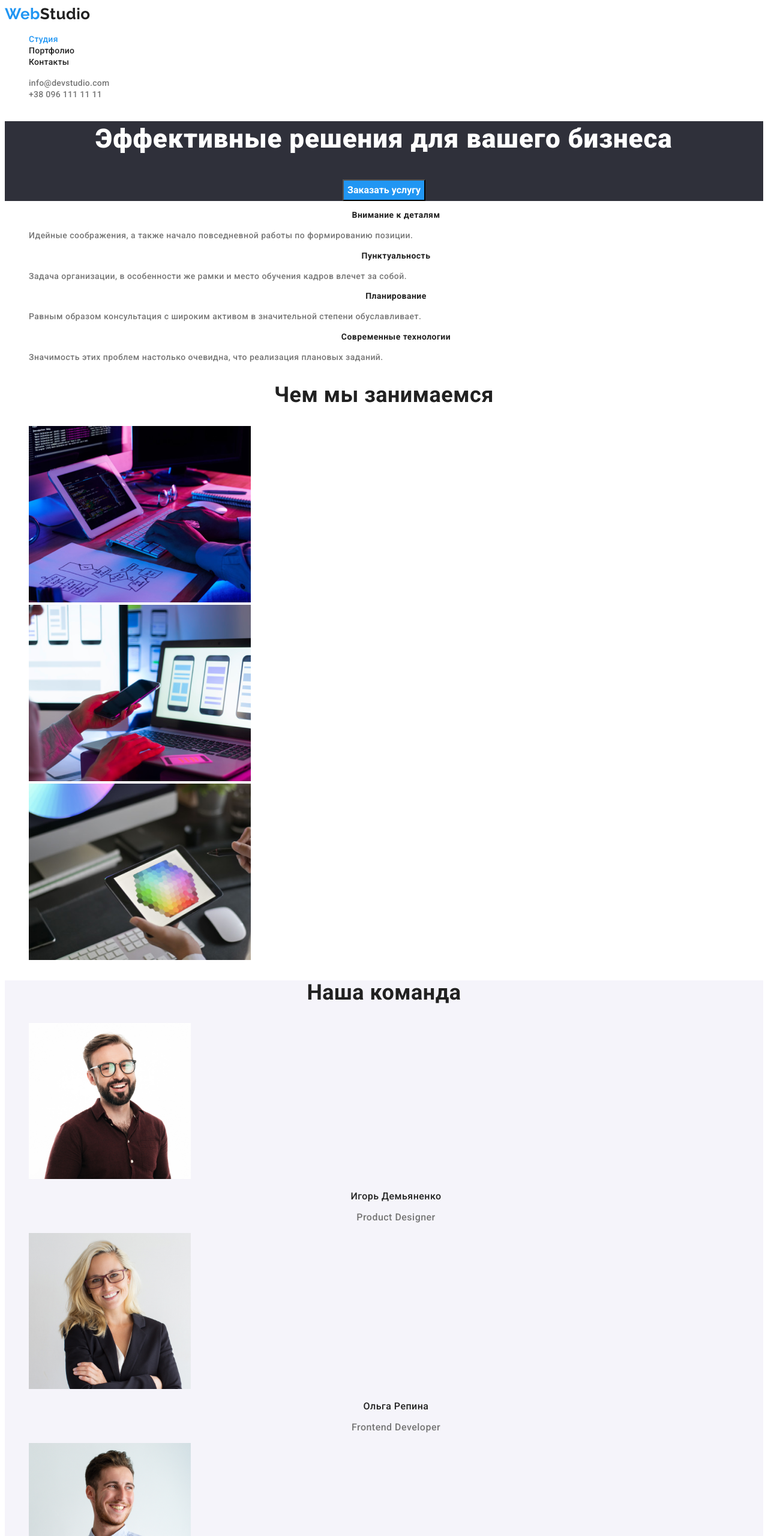
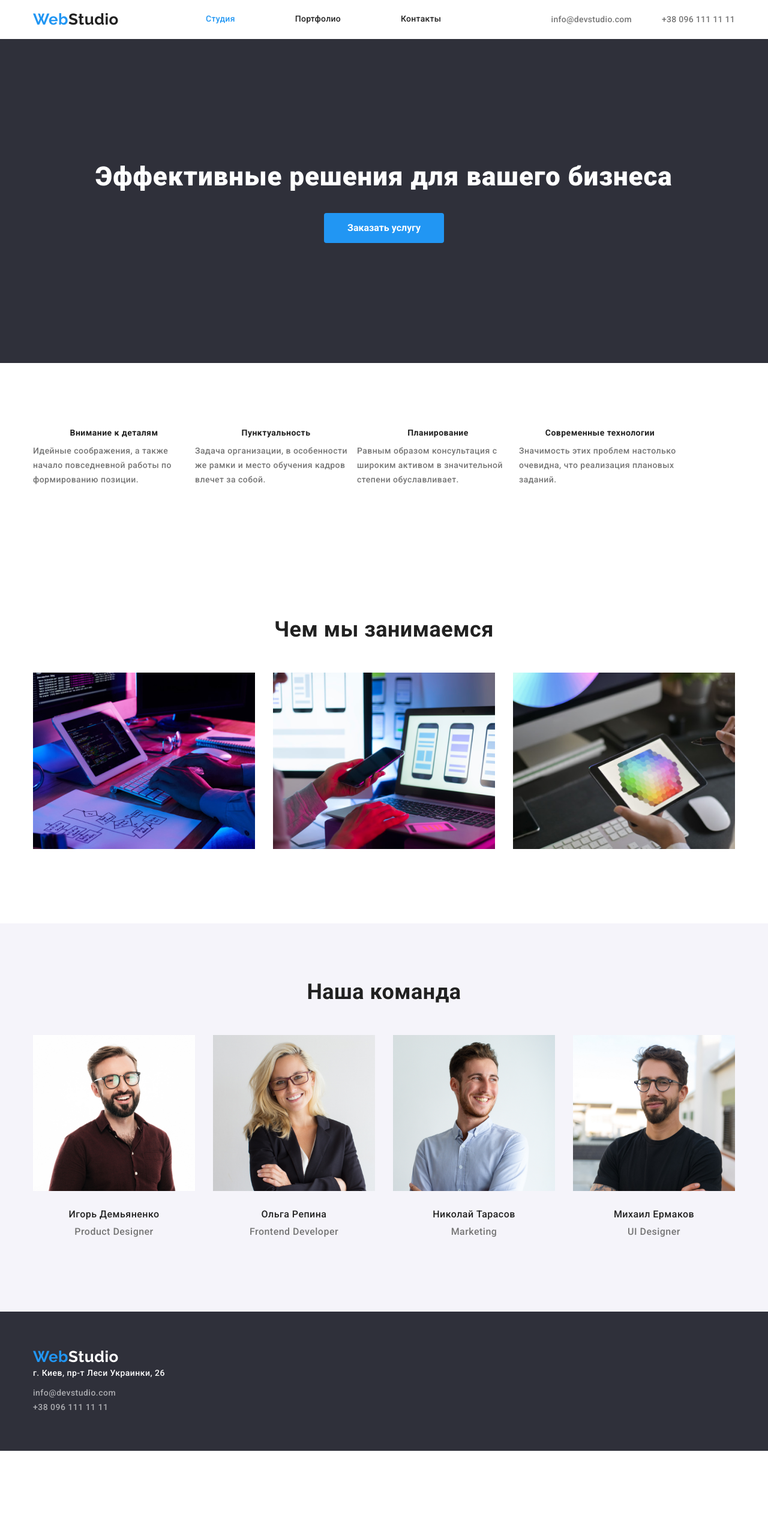
Before and after one commit to MariaTrofimovaa/goit-markup-hw-03, a plain HTML site: page index.html in a window 1280 px wide. Shown: the top 2560 px of the page at 60% size. After the commit the page ends 2418 px from the top, so only its background shows below. Drawn offline with nearby package versions, Linux system fonts and the light colour scheme.

Commit message:
added geometry styles and flexbox

```diff
--- a/css/style.css
+++ b/css/style.css
@@ -32,14 +32,17 @@
 }
 
 .list {
-  text-decoration: none;
+  margin: 0;
+  padding: 0;
   list-style: none;
   font-style: normal;
 }
 
-/* Логотип */
+/* =========================== Логотип =========================== */
 
 .title-webstudio {
+  display: flex;
+
   width: 145px;
   height: 31px;
   font-family: Raleway, sans-serif;
@@ -57,8 +60,49 @@
   color: var(--primary-text-color);
 }
 
-/* Навигация */
+/* =========================== Шапка =========================== */
+
+.container {
+  margin-left: auto;
+  margin-right: auto;
+  width: 1170px;
+
+  /* background-color: teal;*/
+}
+
+nav {
+  display: flex;
+  align-items: center;
+}
+
+.main-nav {
+  display: flex;
+  align-items: center;
+}
+
+.title-webstudio {
+  margin-right: 93px;
+}
+
+/* =========================== Навигация =========================== */
+
+.site-nav {
+  display: flex;
+}
+
+/*.site-nav .item {
+  background-color: rgb(144, 221, 221);
+}*/
+
+.site-nav .item + .item {
+  margin-left: 50px;
+}
+
 .site-nav .link {
+  display: block;
+  padding-top: 24px;
+  padding-bottom: 25px;
+
   color: var(--primary-text-color);
   text-decoration: none;
   font-size: 14px;
@@ -66,6 +110,15 @@
   letter-spacing: 0.02em;
 }
 
+.link {
+  margin-left: 50px;
+
+  color: var(--paragraph-color);
+  text-decoration: none;
+  font-size: 14px;
+  line-height: 1.14;
+  letter-spacing: 0.02em;
+}
 .site-nav .link:hover,
 .site-nav .link:focus {
   color: var(--accent-color);
@@ -75,61 +128,81 @@
   color: var(--accent-color);
 }
 
-/* Контакты */
-.contacts .link {
-  text-decoration: none;
-  color: var(--paragraph-color);
-  font-weight: 500;
-  font-size: 14px;
-  line-height: 1.17;
-  letter-spacing: 0.02em;
-}
-
 .contacts .link:hover,
 .contacts .link:focus {
   color: var(--accent-color);
 }
 
-/*Стили для файла index.html */
+.contacts {
+  display: flex;
+  margin-left: auto;
+}
 
-/* Герой */
+.auth-nav .item + .item {
+  margin-left: 50px;
+}
+
+/* ******************** Стили для файла index.html ******************** */
+
+/* =========================== Герой =========================== */
 
 .hero {
+  text-align: center;
+  padding-top: 200px;
+  padding-bottom: 200px;
+
   background-color: var(--accent-background-color);
   letter-spacing: 0.06em;
-  text-align: center;
-}
-
-.filters {
-  font-weight: 500;
-  font-size: 16px;
-  line-height: 1.6;
-  font-weight: 500;
-  font-size: 16px;
-  line-height: 1.6x;
-  letter-spacing: 0.03em;
 }
 
 .hero-title {
+  margin-top: 0;
+  margin-bottom: 30px;
+
   color: var(--white-color);
   font-weight: 900;
   font-size: 44px;
-  text-align: center;
   line-height: 1.36;
 }
+
 .button {
+  display: inline-block;
+
+  border-radius: 4px;
+  border: 0;
+  padding: 10px 32px;
+  min-width: 200px;
+
   font-family: inherit;
   background-color: var(--accent-color);
   color: var(--white-color);
+
   font-weight: bold;
   font-size: 16px;
   line-height: 1.87;
 }
 
-/* Особенности */
+/* =========================== Особенности =========================== */
+
+.features {
+  display: flex;
+  flex-wrap: wrap;
+  padding-top: 109px;
+  padding-bottom: 94px;
+}
+
+.features .item {
+  width: 270px;
+
+  /*background-color: rgb(70, 199, 199); */
+}
 
 .features .title {
+  margin-top: 0;
+  margin-bottom: 10px;
+
   color: var(--primary-text-color);
+
   font-weight: bold;
   font-size: 14px;
   line-height: 1.14;
@@ -137,26 +210,78 @@
 }
 
 .features-discription {
+  margin-top: 0;
+  margin-bottom: 0;
+
   color: var(--paragraph-color);
+
   font-weight: normal;
   font-size: 14px;
   line-height: 1.71;
 }
 
-/* Наша команда */
+/* =========================== Чем мы занимаемся =========================== */
+
 .section-title {
+  padding-top: 94px;
+  margin-bottom: 50px;
+
   color: var(--primary-text-color);
+
   font-weight: bold;
   font-size: 36px;
   line-height: 1.16;
   text-align: center;
 }
 
+.works {
+  display: flex;
+  flex-wrap: wrap;
+  padding-bottom: 94px;
+}
+
+.examples {
+  width: 370px;
+  margin-right: 30px;
+}
+
+.examples:nth-child(3n) {
+  margin-right: 0;
+}
+
+.examples:nth-last-child(-n + 3) {
+  margin-bottom: 0px;
+}
+
+/* =========================== Наша команда =========================== */
+
 .team {
   background-color: var(--secondary-background-color);
 }
 
+.team-description {
+  display: flex;
+  flex-wrap: wrap;
+  padding-bottom: 94px;
+}
+
+.team-list {
+  width: 270px;
+  margin-right: 30px;
+}
+
+.team-list:nth-child(4n) {
+  margin-right: 0;
+}
+
+.team-photo {
+  margin-bottom: 0px;
+}
+
 .name {
+  margin-top: 30px;
+  margin-bottom: 10px;
+
   color: var(--primary-text-color);
   font-weight: 500;
   font-size: 16px;
@@ -165,6 +290,9 @@
 }
 
 .job-title {
+  margin-top: 0;
+  margin-bottom: 30px;
+
   color: var(--paragraph-color);
   font-weight: normal;
   font-size: 16px;
@@ -172,25 +300,32 @@
   text-align: center;
 }
 
-/* Футер */
+/* =========================== Футер ===========================*/
 
 .title-studio-footer {
   color: var(--white-color);
+  margin-bottom: 20px;
 }
 
 .footer {
-  height: 300px;
+  margin-left: auto;
+  margin-right: auto;
+  padding-top: 60px;
+
   max-width: 1600px;
   background-color: var(--accent-background-color);
 }
 
 .address {
+  padding-bottom: 60px;
   font-weight: normal;
   font-size: 14px;
   line-height: 1.71;
 }
 
 .fixed-address {
+  margin-top: 0;
+  margin-bottom: 9px;
   color: var(--white-color);
   font-weight: normal;
   font-size: 14px;
@@ -198,11 +333,29 @@
 }
 
 .contacts-footer {
+  margin-bottom: 9px;
   color: var(--secondary-text-color);
   text-decoration: none;
 }
 
-/* Стили для файла portfolio.html*/
+/* ******************** Стили для файла portfolio.html ******************** */
+
+.portfolio {
+  display: flex;
+  flex-wrap: wrap;
+
+  justify-content: center;
+}
+
+.filters {
+  padding-top: 94px;
+
+  font-weight: 500;
+  font-size: 16px;
+  line-height: 1.6;
+  letter-spacing: 0.03em;
+}
+
 .filters-list {
   background-color: var(--secondary-background-color);
   color: var(--primary-text-color);
@@ -222,11 +375,32 @@
 }
 
 .projects {
+  display: flex;
+  flex-wrap: wrap;
+
   background-color: var(--white-color);
   font-family: Roboto, sans-serif;
 }
 
+.project-list {
+  width: 370px;
+  margin-right: 30px;
+  margin-bottom: 30px;
+}
+
+.project-list:nth-child(3n) {
+  margin-right: 0;
+}
+
+.project-list:nth-last-child(-n + 3) {
+  margin-bottom: 0px;
+  padding-bottom: 114px;
+}
+
 .projects-list-title {
+  margin-top: 20px;
+  margin-bottom: 4px;
+
   color: var(--primary-text-color);
 
   font-weight: bold;
@@ -236,6 +410,13 @@
 }
 
 .projects-list-info {
+  margin: 0;
+
   color: var(--paragraph-color);
   font-style: normal;
 }
+
+img {
+  vertical-align: bottom;
+  line-height: 0;
+}
--- a/index.html
+++ b/index.html
@@ -3,16 +3,21 @@
   <head>
     <meta charset="UTF-8" />
     <meta name="viewport" content="width=device-width, initial-scale=1.0" />
-    <title>Home-Work-1</title>
+    <title>Home-Work-3</title>
     <link
       href="https://fonts.googleapis.com/css2?family=Raleway:wght@700&family=Roboto:ital,wght@0,500;0,700;0,900;1,400&display=swap"
       rel="stylesheet"
+    />
+    <link
+      rel="stylesheet"
+      href="https://cdnjs.cloudflare.com/ajax/libs/modern-normalize/0.6.0/modern-normalize.min.css"
     />
     <link rel="stylesheet" href="./css/style.css" />
   </head>
   <body class="page">
     <!--Шапка-->
-    <header>
+    <header class="page-header">
+      <div class="container main-nav">
         <nav>
           <a href="/" class="title-webstudio">
             <span class="title-web">Web</span
@@ -20,23 +25,27 @@
           </a>
 
           <ul class="site-nav list">
-          <li><a href="" class="link current">Студия</a></li>
-          <li><a href="./portfolio.html" class="link">Портфолио</a></li>
-          <li><a href="" class="link">Контакты</a></li>
+            <li class="item"><a href="" class="link current">Студия</a></li>
+            <li class="item">
+              <a href="./portfolio.html" class="link">Портфолио</a>
+            </li>
+            <li class="item"><a href="" class="link">Контакты</a></li>
           </ul>
         </nav>
+
         <!--Contacts-->
         <ul class="contacts list">
-        <li>
+          <li class="item">
             <a href="mailto:info@devstudio.com" class="link"
               >info@devstudio.com
             </a>
           </li>
 
-        <li>
+          <li class="item">
             <a href="tel:+380961111111" class="link">+38 096 111 11 11 </a>
           </li>
         </ul>
+      </div>
     </header>
 
     <main>
@@ -48,29 +57,30 @@
 
       <!--<h2>Особенности</h2>-->
         <section class="section">
+          <div class="container">
           <ul class="features list">
-          <li>
+            <li class="item">
               <h3 class="title">Внимание к деталям</h3>
               <p class="features-discription">
                 Идейные соображения, а также начало повседневной работы по
                 формированию позиции.
               </p>
             </li>
-          <li>
+            <li class="item">
               <h3 class="title">Пунктуальность</h3>
               <p class="features-discription">
-              Задача организации, в особенности же рамки и место обучения кадров
-              влечет за собой.
+                Задача организации, в особенности же рамки и место обучения
+                кадров влечет за собой.
               </p>
             </li>
-          <li>
+            <li class="item">
               <h3 class="title">Планирование</h3>
               <p class="features-discription">
                 Равным образом консультация с широким активом в значительной
                 степени обуславливает.
               </p>
             </li>
-          <li>
+            <li class="item">
               <h3 class="title">Современные технологии</h3>
               <p class="features-discription">
                 Значимость этих проблем настолько очевидна, что реализация
@@ -78,12 +88,15 @@
               </p>
             </li>
           </ul>
+        </div>
         </section>
+      </div>
       <!--Чем мы занимаемся-->
+      <div class="container">
         <section class="section">
           <h2 class="section-title">Чем мы занимаемся</h2>
-        <ul class="work list">
-          <li>
+          <ul class="works list">
+            <li class="examples">
               <a href="#!">
                 <img
                   width="370"
@@ -93,7 +106,7 @@
                 />
               </a>
             </li>
-          <li>
+            <li class="examples">
               <a href="#!">
                 <img
                   width="370"
@@ -103,7 +116,7 @@
                 />
               </a>
             </li>
-          <li>
+            <li class="examples">
               <a href="#!">
                 <img
                   width="370"
@@ -115,12 +128,14 @@
             </li>
           </ul>
         </section>
+      </div>
       <!--Наша команда-->
       <section class="team section">
-        <h2 class="section-title">Наша команда</h2>
-        <ul class="list">
-          <li>
-            <a href="#!">
+        <div class="container">
+          <h2 class="team section-title">Наша команда</h2>
+          <ul class="list team-description">
+            <li class="team-list">
+              <a class="team-photo" href="#!">
                 <img
                   src="./img/igor.jpg"
                   width="270"
@@ -132,8 +147,8 @@
               <p lang="en" class="job-title">Product Designer</p>
             </li>
 
-          <li>
-            <a href="#!">
+            <li class="team-list">
+              <a class="team-photo" href="#!">
                 <img
                   src="./img/olga.jpg"
                   width="270"
@@ -145,8 +160,8 @@
               <p lang="en" class="job-title">Frontend Developer</p>
             </li>
 
-          <li>
-            <a href="#!">
+            <li class="team-list">
+              <a class="team-photo" href="#!">
                 <img
                   src="./img/nikolay.jpg"
                   width="270"
@@ -158,7 +173,7 @@
               <p lang="en" class="job-title">Marketing</p>
             </li>
 
-          <li>
+            <li class="team-list">
               <a href="#!">
                 <img
                   src="./img/mikhail.jpg"
@@ -171,17 +186,21 @@
               <p lang="en" class="job-title">UI Designer</p>
             </li>
           </ul>
+        </div>
       </section>
     </main>
     <!--Подвал-->
     <footer class="footer">
+      <div class="container">
         <a href="/" class="title-webstudio">
           <span class="title-web">Web</span>
           <span class="title-studio-footer">Studio</span>
         </a>
         <address>
           <ul class="address list">
-          <li><p class="fixed-address">г. Киев, пр-т Леси Украинки, 26</p></li>
+            <li>
+              <p class="fixed-address">г. Киев, пр-т Леси Украинки, 26</p>
+            </li>
             <li>
               <a href="mailto:info@devstudio.com" class="contacts-footer"
                 >info@devstudio.com
@@ -195,6 +214,7 @@
             </li>
           </ul>
         </address>
+      </div>
     </footer>
   </body>
 </html>
```
Also changed, not shown: portfolio.html (+45 -23 lines). Lines whose indentation alone changed are shown as unchanged.
